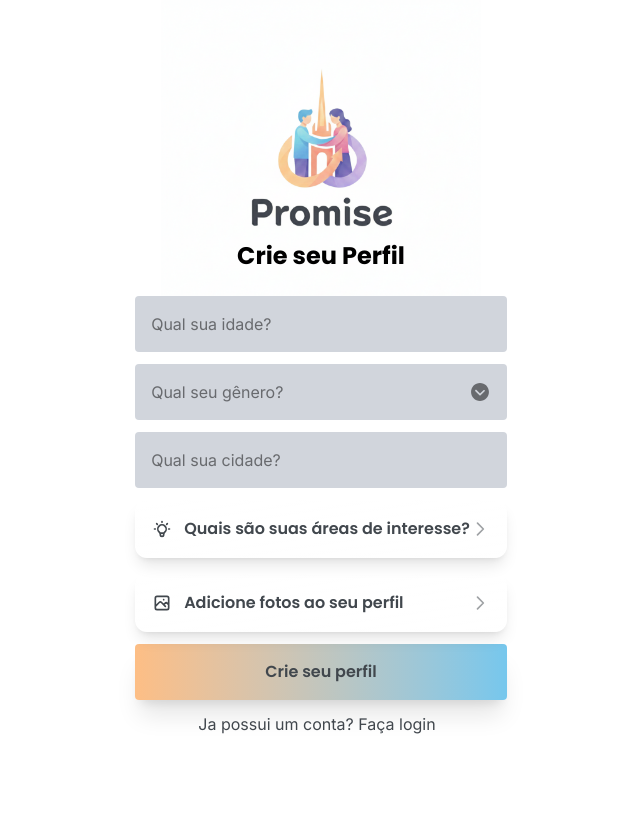
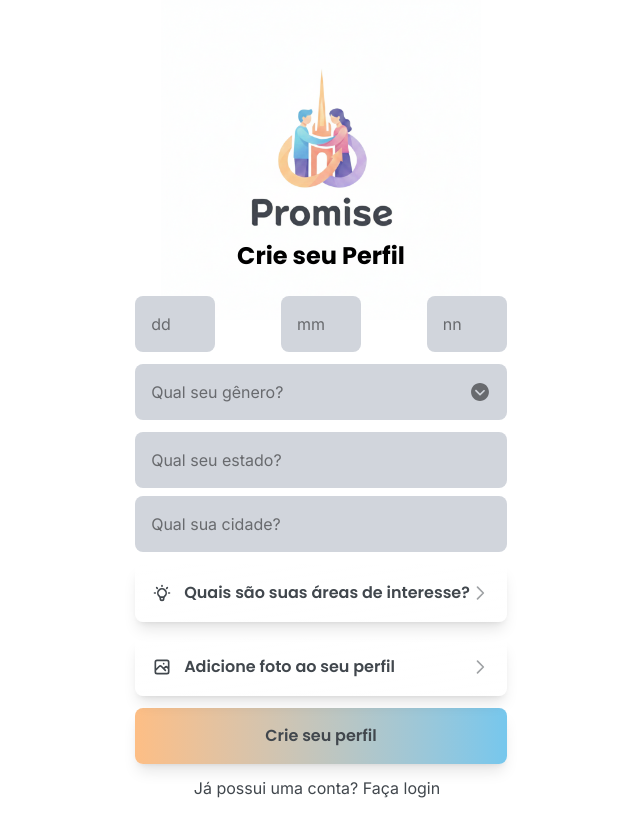
Before and after one commit to Tyago-santos/promise, a React (Vite) app: page /create_person in a window 1280 px wide. Shown: the whole page, without its empty margins (319-959 px from the left). Built offline with nearby package versions, Linux system fonts and the light colour scheme.

Commit message:
chore: implement validate input date

```diff
--- a/src/routes/__public/create_person.tsx
+++ b/src/routes/__public/create_person.tsx
@@ -26,9 +26,12 @@ export const Route = createFileRoute("/__public/create_person")({
 });
 
 type FormTypeCreatePerson = {
-  age: string;
+  age_day: string;
+  age_month: string;
+  age_yaer: string;
   sex: string;
   place: string;
+  city: string;
   image: string;
 };
 
@@ -64,15 +67,45 @@ function App() {
         </div>
 
         <form onSubmit={handleSubmit(handleSubmitForm)} className="">
-          <h4 className="font-display  text-2xl font-bold text-center mb-6 ">
+          <h4 className="font-display text-2xl font-bold text-center mb-6">
             Crie seu Perfil
           </h4>
+          <div className="flex items-center justify-between">
             <input
-            {...register("age")}
-            className="block bg-gray-300 p-4 rounded-sm font-sans w-full"
-            placeholder="Qual sua idade?"
+              {...register("age_day", {
+                required: true,
+                maxLength: 2,
+                pattern: /\d/,
+              })}
+              className=" bg-gray-300 p-4 rounded-lg font-sans w-20  focus:outline-none
+             focus:ring-2 focus:ring-secondary/30"
+              placeholder="dd"
             />
-          <div className="flex justify-between items-center bg-gray-300 cursor-pointer  p-4 rounded-sm font-sans  w-full my-3">
+
+            <input
+              {...register("age_month", {
+                required: true,
+                maxLength: 2,
+                pattern: /\d/,
+              })}
+              className=" bg-gray-300 p-4 rounded-lg font-sans w-20  focus:outline-none
+             focus:ring-2 focus:ring-secondary/30"
+              placeholder="mm"
+            />
+
+            <input
+              {...register("age_yaer", {
+                required: true,
+                maxLength: 2,
+                pattern: /\d/,
+              })}
+              className=" bg-gray-300 p-4 rounded-lg font-sans w-20  focus:outline-none
+             focus:ring-2 focus:ring-secondary/30"
+              placeholder="nn"
+            />
+          </div>
+
+          <div className="flex justify-between items-center bg-gray-300 rounded-lg font-sans w-full my-3">
             <select
               {...restSelect}
               ref={(el) => {
@@ -80,7 +113,7 @@ function App() {
                 selectRef.current = el;
               }}
               style={{ color: "#686a6e" }}
-              className="appearance-none"
+              className="appearance-none bg-transparent p-4 w-full focus:outline-none"
             >
               <option value="" disabled selected>
                 Qual seu gênero?
@@ -88,7 +121,10 @@ function App() {
               <option value="man">Homem</option>
               <option value="woman">Mulher</option>
             </select>
-            <div onClick={handleChangeIconSelect}>
+            <div
+              onClick={handleChangeIconSelect}
+              className="px-4 cursor-pointer"
+            >
               {arrowSelect ? (
                 <IoIosArrowDropupCircle size={22} color="#686a6e" />
               ) : (
@@ -99,28 +135,36 @@ function App() {
 
           <input
             {...register("place")}
-            className="block bg-gray-300 p-4 rounded-sm font-sans w-full"
+            className="block bg-gray-300 p-4 rounded-lg font-sans w-full
+            focus:outline-none focus:ring-2 focus:ring-secondary/30"
+            placeholder="Qual seu estado?"
+          />
+
+          <input
+            {...register("city")}
+            className="block bg-gray-300 p-4 my-2 rounded-lg font-sans w-full
+            focus:outline-none focus:ring-2 focus:ring-secondary/30"
             placeholder="Qual sua cidade?"
           />
-          <div className="space-y-4">
+
+          <div className="space-y-4 mt-3">
             <button
               onClick={handleModalHobbies}
               type="button"
               className="group relative bg-gradient-to-br from-white/5 to-white/0
                 hover:from-white/10 hover:to-white/0
                 border border-white/20 hover:border-primary
-               transform transition-all duration-300
-               hover:translate-y-[-2px] active:translate-y-0
+                transform transition-all duration-200
+                hover:translate-y-[-2px] active:translate-y-0 active:scale-[0.98]
                 shadow-lg hover:shadow-xl hover:shadow-primary/10
                 block w-full cursor-pointer p-4
-               rounded-xl font-display font-semibold
+                rounded-lg font-display font-semibold
                 text-text hover:text-primary
                 focus:outline-none focus:ring-2 focus:ring-primary/30
                 overflow-hidden
-               flex items-center justify-between mt-3"
+                flex items-center justify-between"
             >
               <span className="flex items-center gap-3">
-                {/* Ícone de interesse */}
                 <svg
                   className="w-5 h-5 text-text group-hover:text-primary transition-colors"
                   fill="none"
@@ -161,21 +205,19 @@ function App() {
               className="group relative bg-gradient-to-br from-white/5 to-white/0
                 hover:from-white/10 hover:to-white/0
                 border border-white/20 hover:border-secondary
-               transform transition-all duration-300
-               hover:translate-y-[-2px] active:translate-y-0
+                transform transition-all duration-200
+                hover:translate-y-[-2px] active:translate-y-0 active:scale-[0.98]
                 shadow-lg hover:shadow-xl hover:shadow-secondary/10
                 block w-full cursor-pointer p-4
-               rounded-xl font-display font-semibold
+                rounded-lg font-display font-semibold
                 text-text hover:text-secondary
                 focus:outline-none focus:ring-2 focus:ring-secondary/30
                 overflow-hidden
-               flex items-center justify-between "
+                flex items-center justify-between"
             >
               <span className="flex items-center gap-3">
-                {/* Ícone de fotos */}
                 <svg
-                  className="w-5 h-5 text-text group-hover:text-secondary
-                  transition-colors"
+                  className="w-5 h-5 text-text group-hover:text-secondary transition-colors"
                   fill="none"
                   viewBox="0 0 24 24"
                   stroke="currentColor"
@@ -189,7 +231,7 @@ function App() {
                      00-2-2H6a2 2 0 00-2 2v12a2 2 0 002 2z"
                   />
                 </svg>
-                Adicione fotos ao seu perfil
+                Adicione foto ao seu perfil
               </span>
               <svg
                 className="w-5 h-5 text-text/50 group-hover:text-secondary transition-transform transform group-hover:translate-x-1"
@@ -206,23 +248,36 @@ function App() {
               </svg>
             </button>
           </div>
+
           <input
             onClick={() =>
               navigate({
                 to: "/",
               })
             }
-            className="bg-gradient-to-r from-primary shadow-xl  to-secondary block w-full cursor-pointer mt-3 p-4 rounded-sm font-display font-semibold text-text"
+            className="bg-gradient-to-r from-primary to-secondary
+              hover:from-primary/90 hover:to-secondary/90
+              active:scale-[0.98]
+              transform transition-all duration-200
+              shadow-lg hover:shadow-xl
+              block w-full cursor-pointer mt-3 p-4
+              rounded-lg font-display font-semibold
+              text-text border-0
+              focus:outline-none focus:ring-2 focus:ring-secondary/50"
             type="submit"
             value="Crie seu perfil"
           />
 
-          <div className="mt-3 cursor-pointer text-center w-full ">
-            <Link to="/" className=" mr-2 text-sans text-text ">
-              Ja possui um conta? Faça login
+          <div className="mt-3 cursor-pointer text-center w-full">
+            <Link
+              to="/"
+              className="mr-2 text-sans text-text hover:text-primary transition-colors"
+            >
+              Já possui uma conta? Faça login
             </Link>
           </div>
         </form>
+
         {modalPhoto && (
           <ModalPerfilPhoto onClose={() => setModalPhoto(false)} />
         )}
```
Lines whose indentation alone changed are shown as unchanged.
